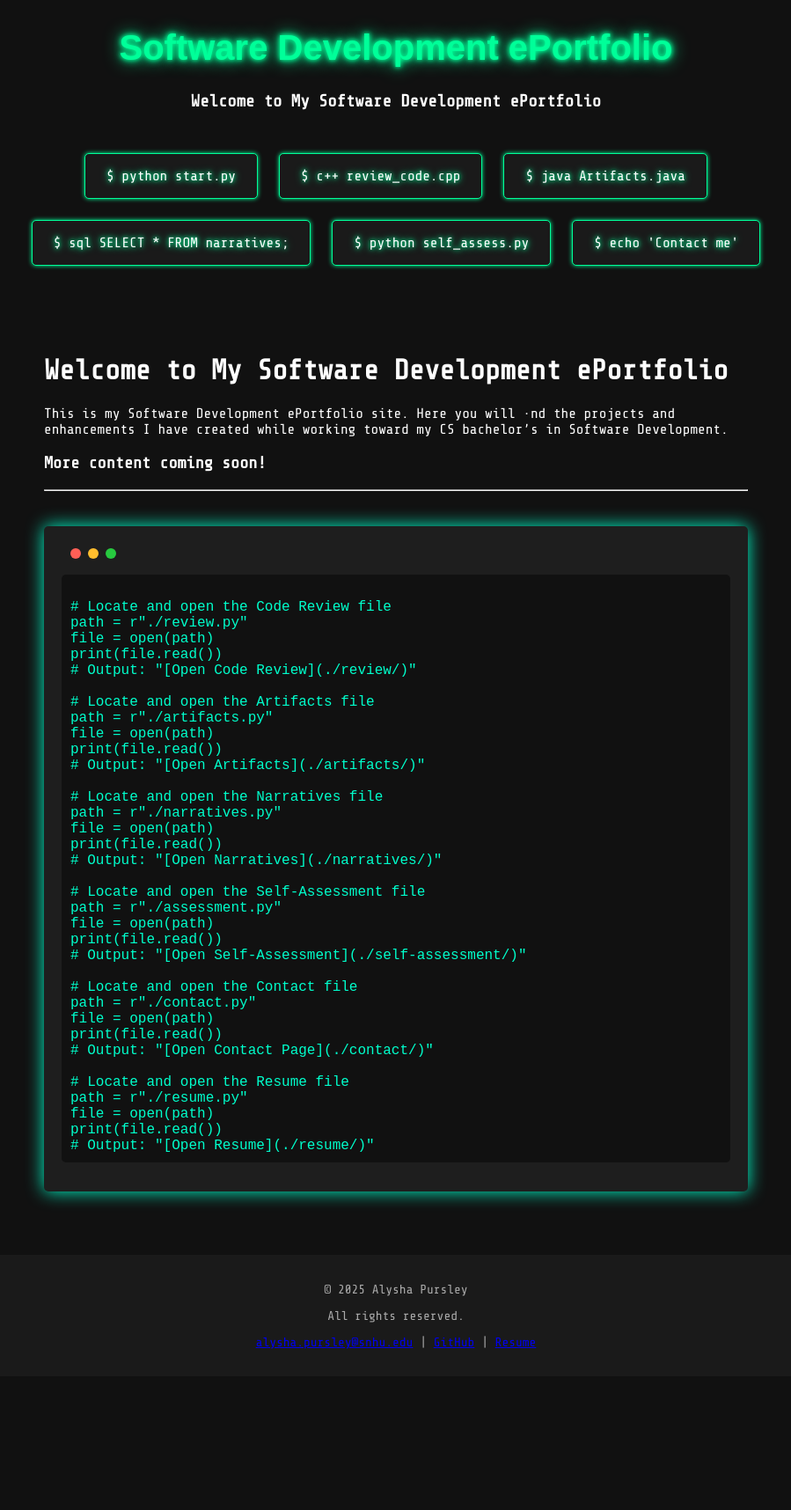
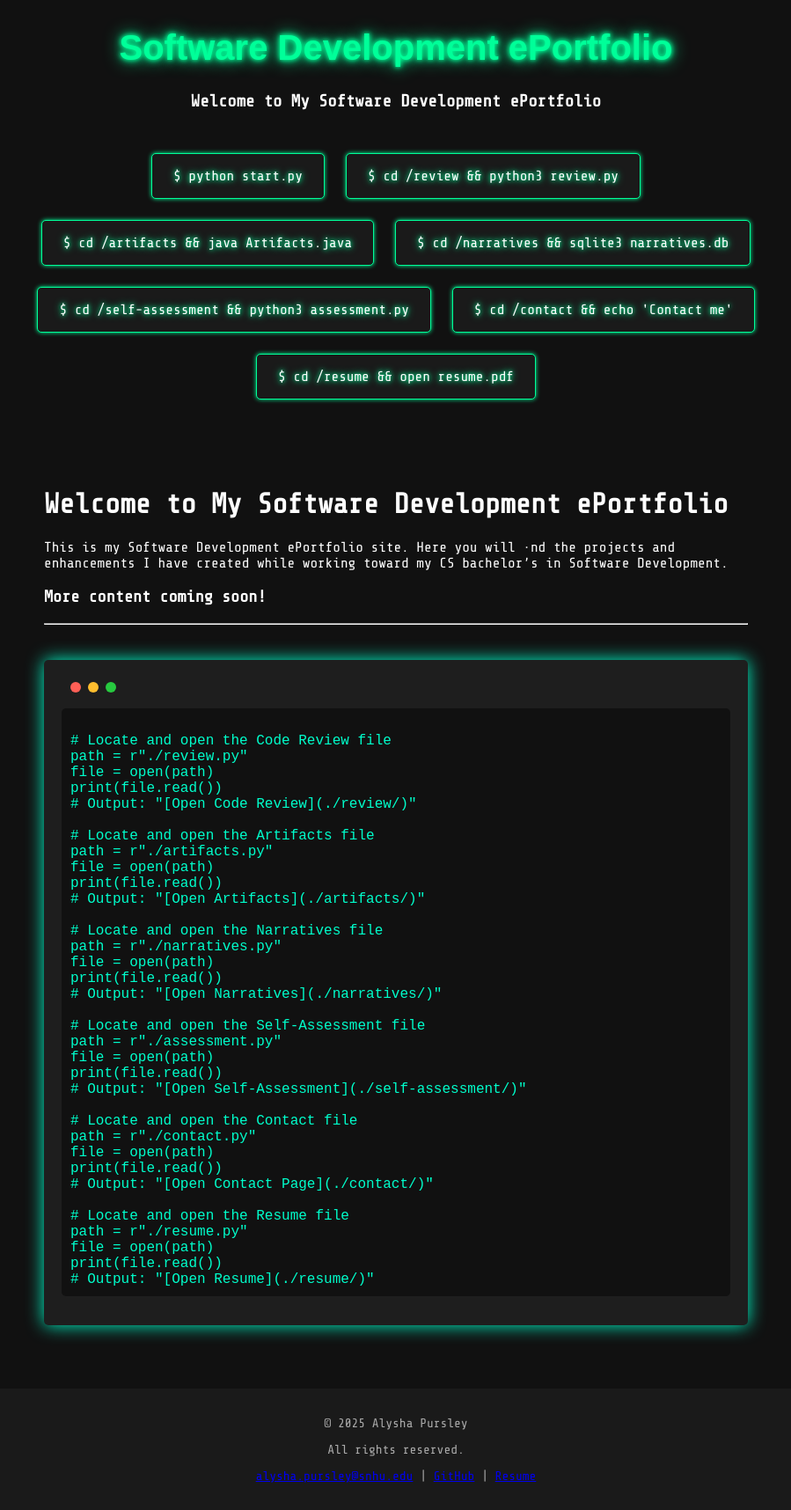
Before and after one commit to apursley2012/Software-Dev-ePortfolio, a Jekyll site: the page built from index.md, in a window 1280 px wide. Shown: the whole page at 88% size, without its empty margins (190-1089 px from the left). Built offline with Jekyll 4.4.1, drawn with Linux system fonts in a browser that asks for light colours; some web fonts are replaced; before the commit the page ends 1564 px from its top, so only the background shows below that.

Commit message:
Update default.html

```diff
--- a/_layouts/default.html
+++ b/_layouts/default.html
@@ -1,14 +1,14 @@
 <!DOCTYPE html>
 <html lang="{{ site.lang | default: 'en-US' }}">
   <head>
-    <meta charset="utf-8">
-    <meta name="viewport" content="width=device-width, initial-scale=1">
+    <meta charset="utf-8" />
+    <meta name="viewport" content="width=device-width, initial-scale=1" />
     <title>{{ page.title | default: site.title }}</title>
 
-    <link rel="stylesheet" href="{{ '/assets/css/style.css' | relative_url }}">
+    <link rel="stylesheet" href="{{ '/assets/css/style.css' | relative_url }}" />
     {% seo %}
-    <link rel="preload" href="{{ '/assets/fonts/ShareTechMono-Regular.ttf' | relative_url }}" as="font" type="font/ttf" crossorigin="anonymous">
-    <link rel="preload" href="{{ '/assets/fonts/256Bytes.otf' | relative_url }}" as="font" type="font/otf" crossorigin="anonymous">
+    <link rel="preload" href="{{ '/assets/fonts/ShareTechMono-Regular.ttf' | relative_url }}" as="font" type="font/ttf" crossorigin="anonymous" />
+    <link rel="preload" href="{{ '/assets/fonts/256Bytes.otf' | relative_url }}" as="font" type="font/otf" crossorigin="anonymous" />
   </head>
 
   <body>
@@ -17,25 +17,28 @@
       <h2 class="page-subtitle">{{ site.description }}</h2>
     </header>
 
-    <!-- Terminal-style command card links -->
+    <!-- Terminal-style command cards -->
     <section class="terminal-links">
       <div class="terminal-card">
         <a href="/" class="terminal-link">$ python start.py</a>
       </div>
       <div class="terminal-card">
-        <a href="/review/" class="terminal-link">$ c++ review_code.cpp</a>
+        <a href="/review/" class="terminal-link">$ cd /review && python3 review.py</a>
       </div>
       <div class="terminal-card">
-        <a href="/artifacts/" class="terminal-link">$ java Artifacts.java</a>
+        <a href="/artifacts/" class="terminal-link">$ cd /artifacts && java Artifacts.java</a>
       </div>
       <div class="terminal-card">
-        <a href="/narratives/" class="terminal-link">$ sql SELECT * FROM narratives;</a>
+        <a href="/narratives/" class="terminal-link">$ cd /narratives && sqlite3 narratives.db</a>
       </div>
       <div class="terminal-card">
-        <a href="/self-assessment/" class="terminal-link">$ python self_assess.py</a>
+        <a href="/self-assessment/" class="terminal-link">$ cd /self-assessment && python3 assessment.py</a>
       </div>
       <div class="terminal-card">
-        <a href="/contact/" class="terminal-link">$ echo 'Contact me'</a>
+        <a href="/contact/" class="terminal-link">$ cd /contact && echo 'Contact me'</a>
+      </div>
+      <div class="terminal-card">
+        <a href="/resume/" class="terminal-link">$ cd /resume && open resume.pdf</a>
       </div>
     </section>
 
```
